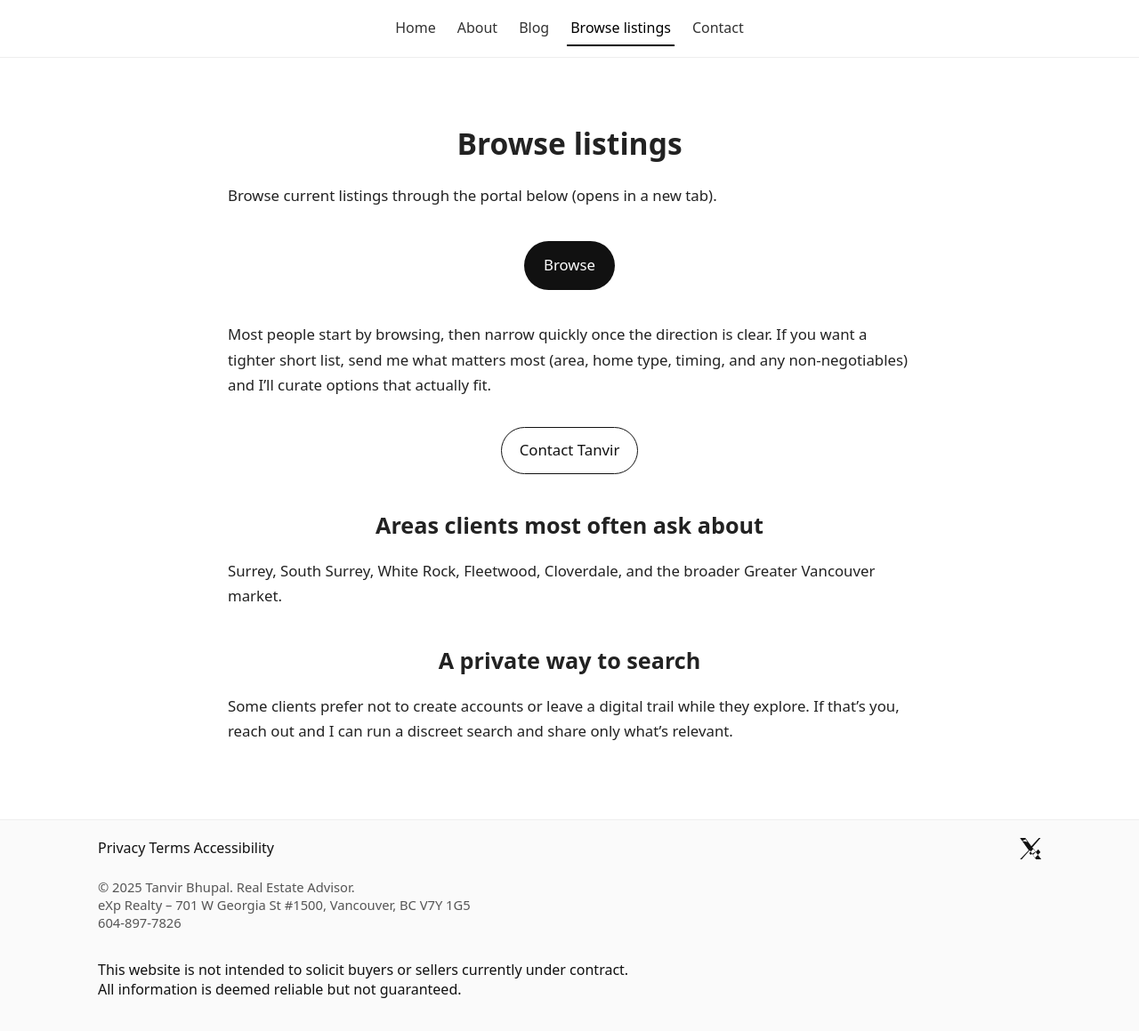
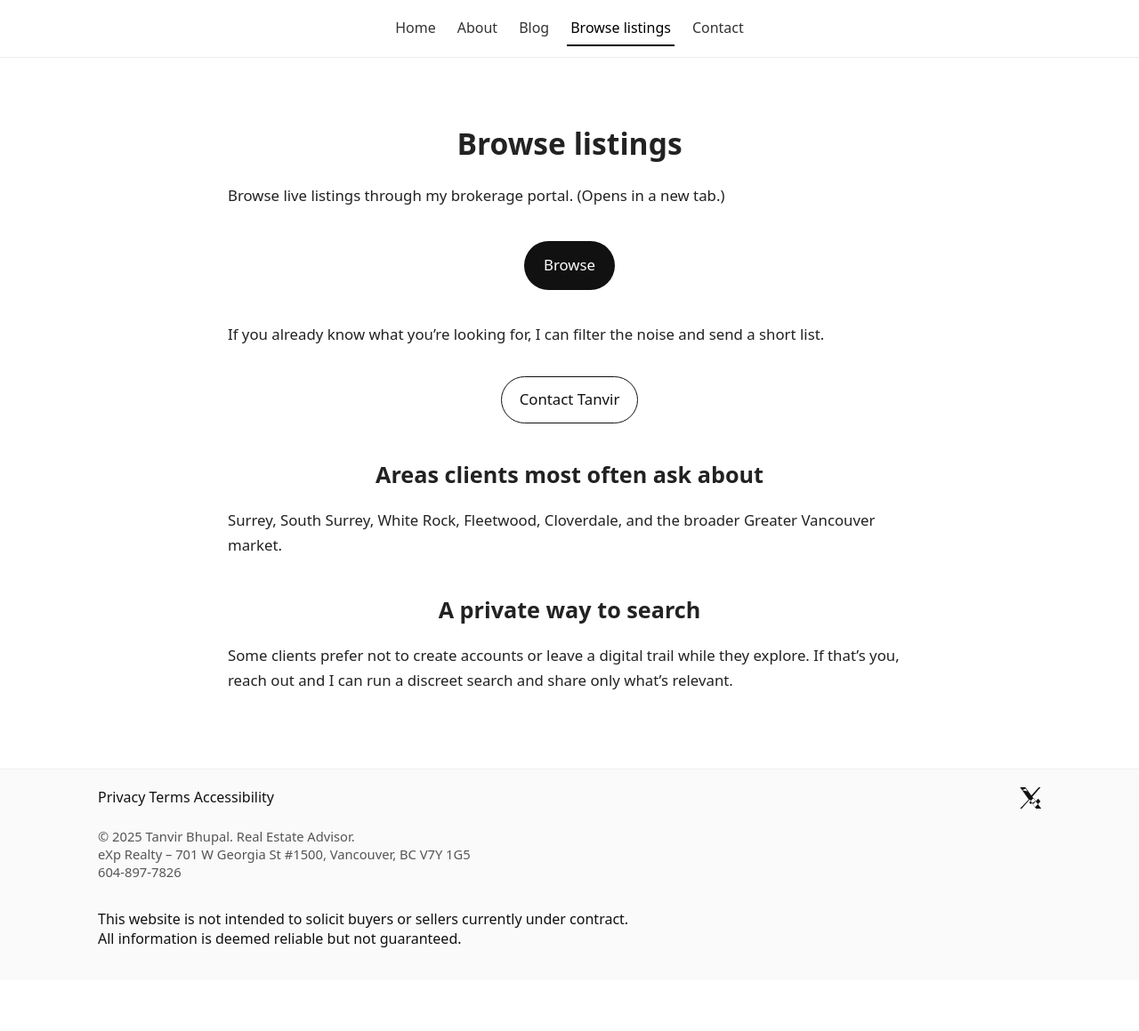
Before and after one commit to gvancouverhomes/gvancouverhomes.github.io, a Jekyll site: the page built from search.md, in a window 1280 px wide and 1159 px high. Shown: the whole window at 89% size. Built offline with Jekyll 4.4.1, drawn with Linux system fonts in a browser that asks for light colours.

Commit message:
Update search.md

```diff
--- a/search.md
+++ b/search.md
@@ -6,33 +6,34 @@ permalink: /search/
 ---
 
 # Browse listings
+<div class="search-card">
+  <p>
+    Browse live listings through my brokerage portal. (Opens in a new tab.)
+  </p>
 
-Browse current listings through the portal below (opens in a new tab).
+  <div class="button-center">
+    <p>
+      <a class="btn-primary"
+         href="https://tanvirbhupal.exprealty.com/index.php?advanced=1&display=Surrey+BC&min=1900000&max=100000000&beds=0&baths=0&types%5B%5D=1&types%5B%5D=2&types%5B%5D=31&types%5B%5D=5&minfootage=0&maxfootage=30000&minacres=0&maxacres=&yearbuilt=0&maxyearbuilt=0&walkscore=0&keywords=&areas%5B%5D=city%3Asurrey%3Abc&sortby=listings.listingdate+DESC&rtype=map"
+         target="_blank"
+         rel="noopener">
+        Browse
+      </a>
+    </p>
+  </div>
 
-<div class="button-center">
   <p>
-    <a class="btn-primary"
-       href="https://tanvirbhupal.exprealty.com/index.php?advanced=1&display=Surrey+BC&min=1900000&max=100000000&beds=0&baths=0&types%5B%5D=1&types%5B%5D=2&types%5B%5D=31&types%5B%5D=5&minfootage=0&maxfootage=30000&minacres=0&maxacres=&yearbuilt=0&maxyearbuilt=0&walkscore=0&keywords=&areas%5B%5D=city%3Asurrey%3Abc&sortby=listings.listingdate+DESC&rtype=map"
-       target="_blank"
-       rel="noopener">
-      Browse
-    </a>
+    If you already know what you’re looking for, I can filter the noise and send a short list.
   </p>
+
+  <div class="button-center">
+    <p>
+      <a class="btn-secondary" href="/contact/">
+        Contact Tanvir
+      </a>
+    </p>
+  </div>
 </div>
-
-
-
-
-Most people start by browsing, then narrow quickly once the direction is clear. If you want a tighter short list, send me what matters most (area, home type, timing, and any non-negotiables) and I’ll curate options that actually fit.
-
-<div class="button-center">
-  <p>
-    <a class="btn-secondary" href="/contact/">
-      Contact Tanvir
-    </a>
-  </p>
-</div>
-
 
 ## Areas clients most often ask about
 
```
